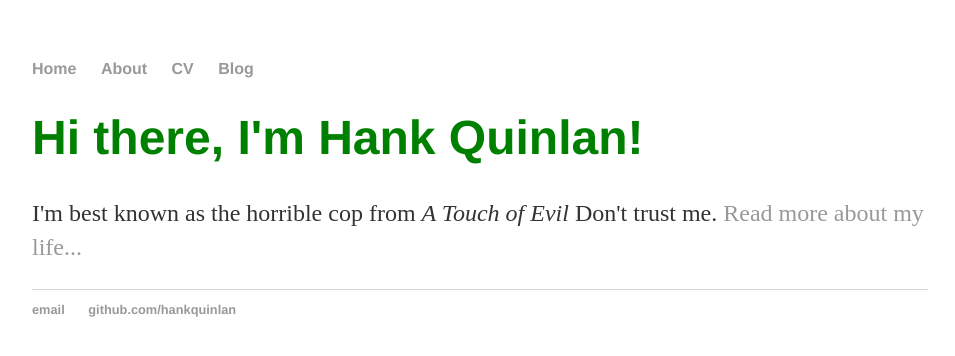
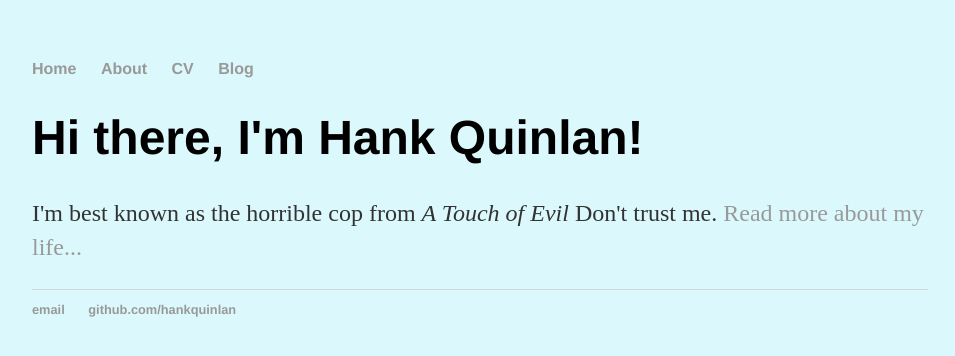
Before and after one commit to Rishi563/rishikesh, a plain HTML site: page index.html in a window 1280 px wide. Shown: the whole page, without its empty margins (160-1115 px from the left). Drawn offline with Linux system fonts and the light colour scheme.

Commit message:
Update main.css

```diff
--- a/css/main.css
+++ b/css/main.css
@@ -1,7 +1,7 @@
 body {
     margin: 60px auto;
     width: 70%;
-    color: green;
+    background-color: #DBF9FC;
 }
 nav ul, footer ul {
     font-family:'Helvetica', 'Arial', 'Sans-Serif';
```
